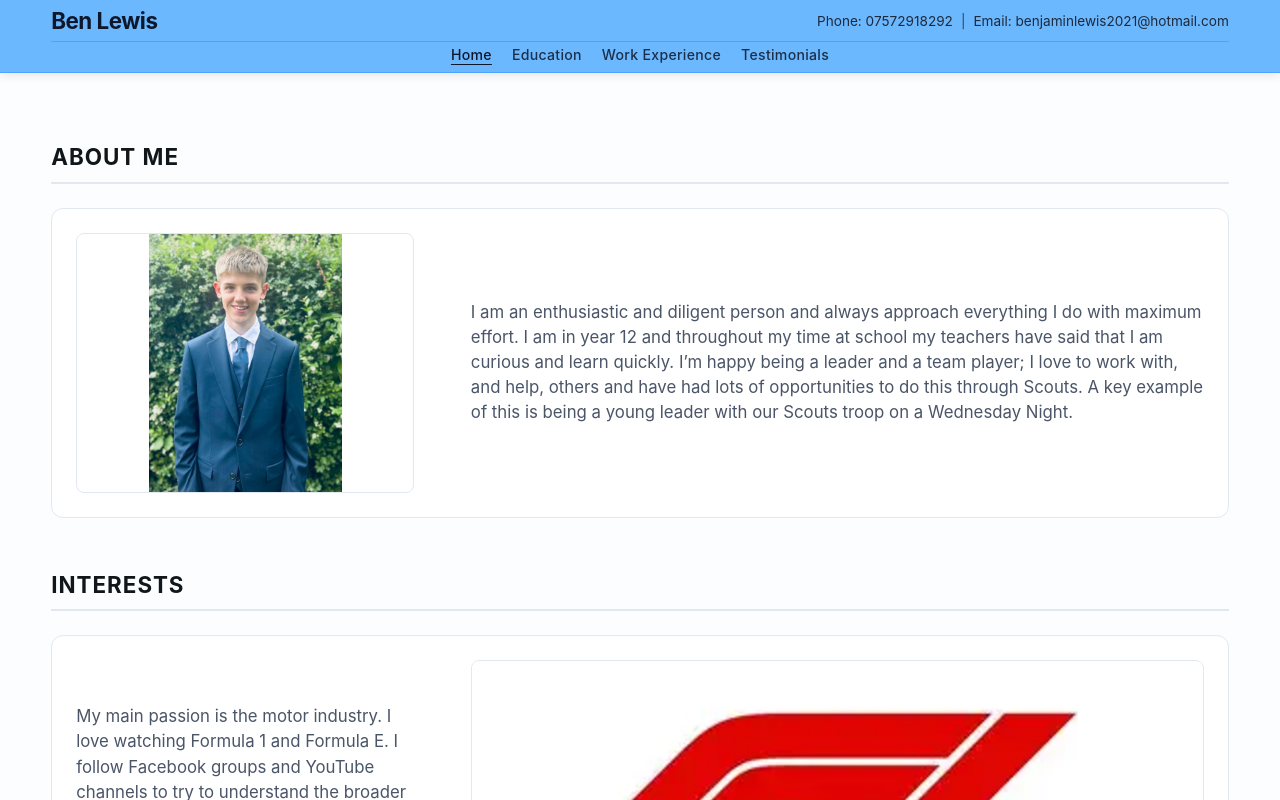
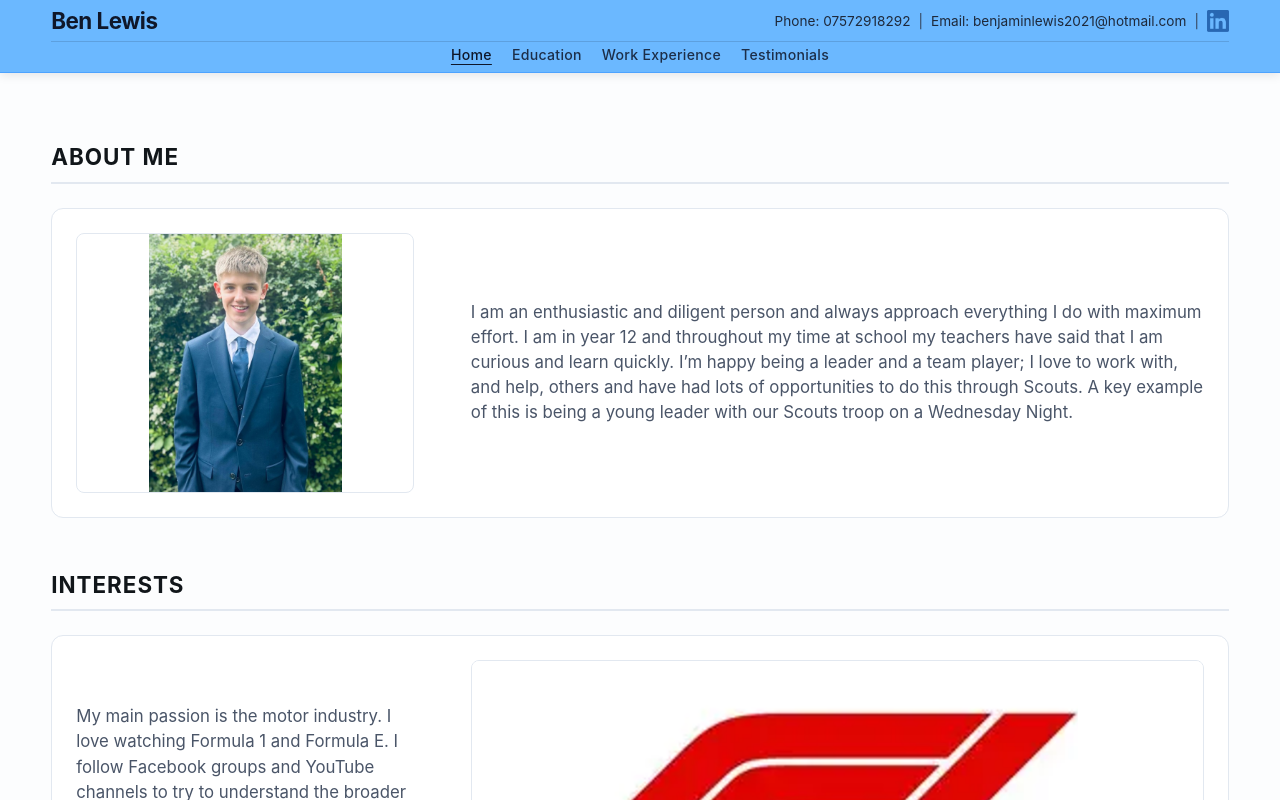
Before and after one commit to benlewis01/me, a plain HTML site: page home.html in a window 1280 px wide. Shown: the top 800 px of the page. Drawn offline with Linux system fonts and the light colour scheme.

Commit message:
Add LinkedIn link to contact info
Added LinkedIn link to contact information in header.

```diff
--- a/home.html
+++ b/home.html
@@ -16,6 +16,10 @@
                     <span>Phone: 07572918292</span>
                     <span class="divider">|</span>
                     <span>Email: benjaminlewis2021@hotmail.com</span>
+                    <span class="divider">|</span>
+                    <a href="https://www.linkedin.com/in/benjamin-lewis-0b711b446/" target="_blank" rel="noopener noreferrer" style="display: inline-flex; align-items: center;">
+                        <img src="liin-blue.png" alt="LinkedIn" style="height: 22px; width: auto; display: block;">
+                    </a>
                 </div>
             </div>
 
```
